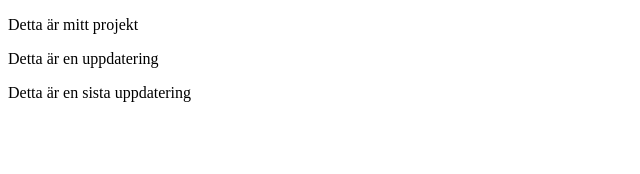
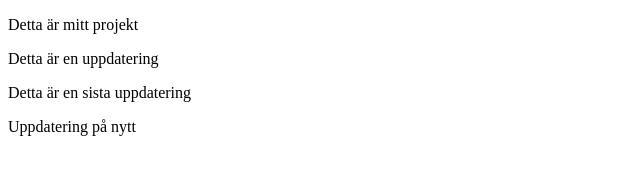
Before and after one commit to Tarek-Dali/GritJWS23, a plain HTML site: page index.html in a window 1280 px wide. Shown: the whole page, without its empty margins (0-640 px from the left). Drawn offline with Linux system fonts and the light colour scheme.

Commit message:
Uppdaterat Index file

```diff
--- a/index.html
+++ b/index.html
@@ -11,5 +11,7 @@
     <p>Detta är en uppdatering</p>
     <a href="login.js"></a>
     <p>Detta är en sista uppdatering</p>
+
+    <p>Uppdatering på nytt</p>
 </body>
 </html>
```
